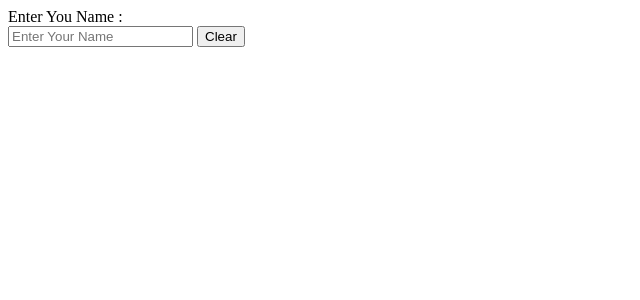
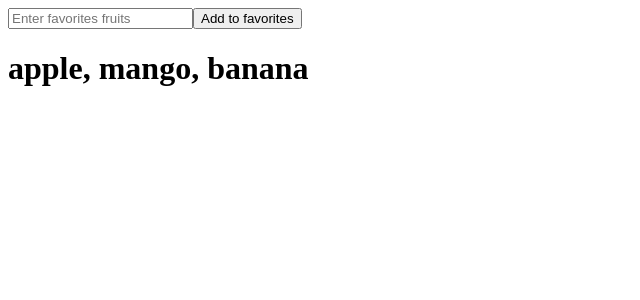
Before and after one commit to Talibiq123/ReactJS-Final, a React (Create React App) app: page / in a window 1280 px wide. Shown: the top 300 px of the page, without its empty margins (0-640 px from the left). Built offline with nearby package versions, Linux system fonts and the light colour scheme.

Commit message:
useState with array

```diff
--- a/src/App.js
+++ b/src/App.js
@@ -1,12 +1,12 @@
 import React from 'react';
-import SimpleForm from './Components/SimpleForm';
+import StateWithArray from './Components/StateWithArray';
 
 
 function App() {
 
     return (
         <div>
-            <SimpleForm></SimpleForm>
+            <StateWithArray></StateWithArray>
         </div>
     )
 }
--- /dev/null
+++ b/src/Components/StateWithArray.js
@@ -0,0 +1,24 @@
+import React, {useState} from "react";
+
+function StateWithArray() {
+    let [favorites,setFavorites] = useState(["apple", "mango", "banana"]);
+    let [fruit, setfruit] = useState("");
+
+    console.log("Favorites: " + favorites);
+    console.log("Fruits", fruit);
+
+    function addToFavourite() {
+        setFavorites([...favorites, fruit]);
+    }
+
+    return (
+        <div>
+            <input type="text" placeholder="Enter favorites fruits" onChange={(event) => setfruit(event.target.value)}/>
+            <button onClick={addToFavourite}>Add to favorites</button>
+
+            <h1>{favorites.join(", ")}</h1>
+        </div>
+    );
+}
+
+export default StateWithArray;
```
